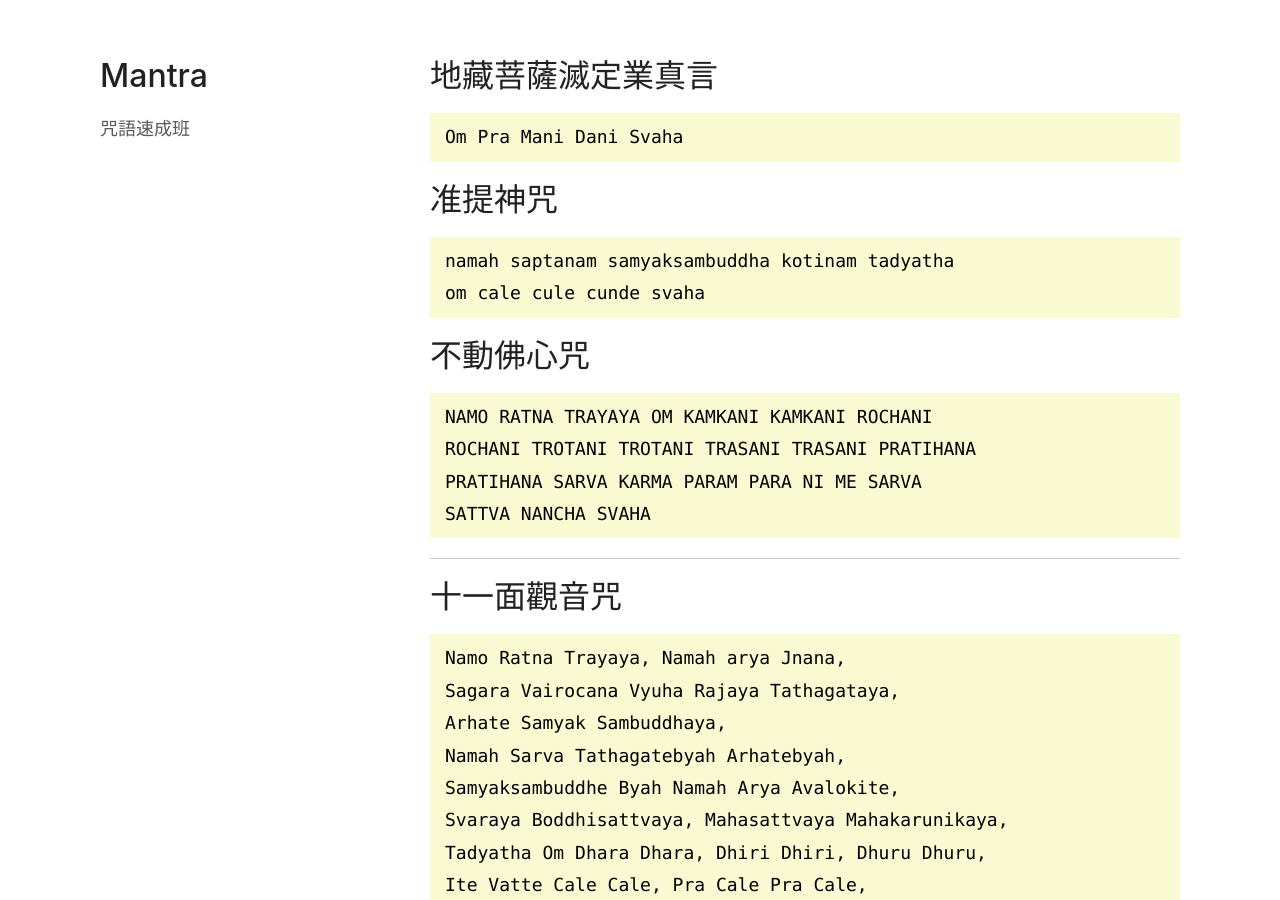
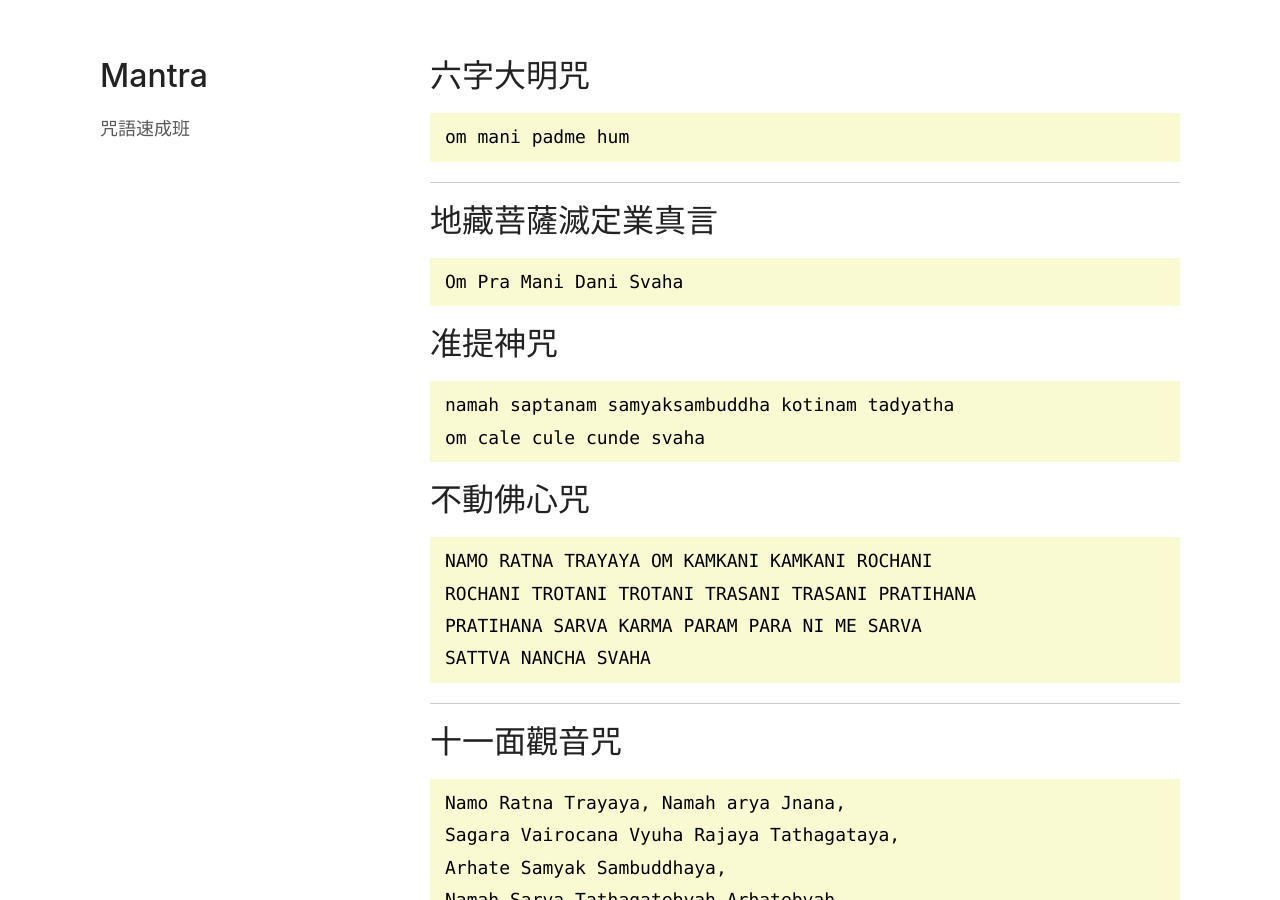
Before and after one commit to zenkarsha/mantra.unlink.men, a Jekyll site: the page built from index.md, in a window 1280 px wide and 900 px high. Built offline with Jekyll 4.4.1, drawn with Linux system fonts in a browser that asks for light colours; our own code applies the rules of GitHub Pages for plain Markdown files.

Commit message:
Update index.md

````diff
--- a/index.md
+++ b/index.md
@@ -1,5 +1,12 @@
 ---
 layout: default
+---
+
+# [六字大明咒](/om-mani-padme-hum)
+
+```
+om mani padme hum
+```
 ---
 
 # [地藏菩薩滅定業真言](/mantra-of-ksitigarbha-bodhisattva)
````
